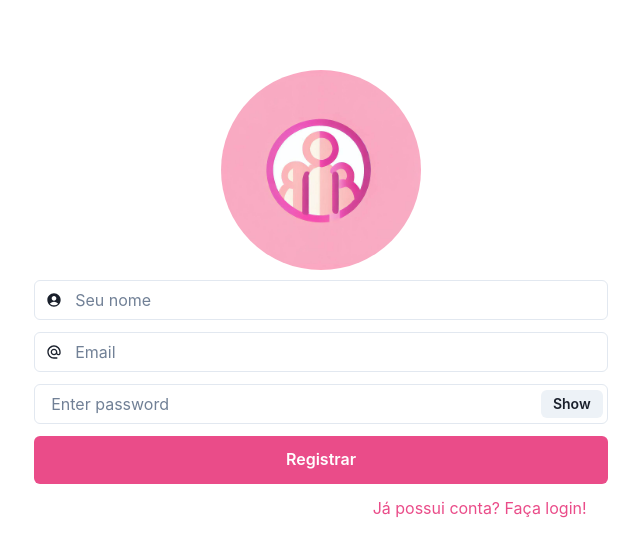
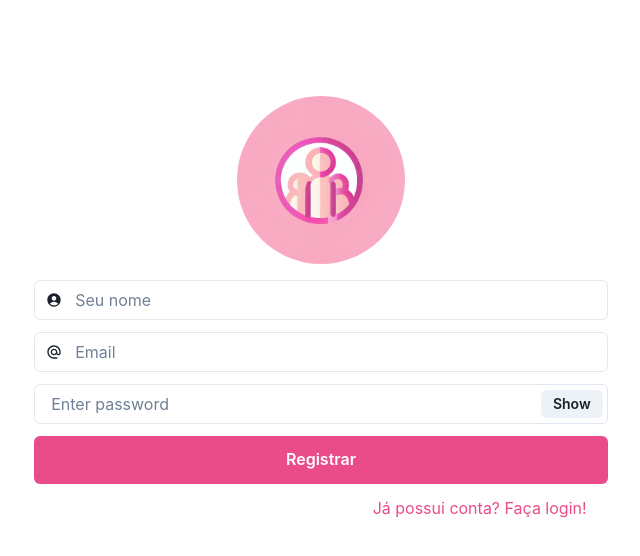
Before and after one commit to carlinaceo28/fullstack-test, a React (Vite) app in the folder client/: page /registrar in a window 1280 px wide. Shown: the top 556 px of the page, without its empty margins (319-959 px from the left). Built offline with nearby package versions, Linux system fonts and the light colour scheme.

Commit message:
Correcao do bug no layout do register.module.scss

```diff
--- a/client/src/pages/register/register.module.scss
+++ b/client/src/pages/register/register.module.scss
@@ -20,7 +20,8 @@
   height: 200px;
   border-radius: 50%;
   position: absolute;
-  bottom: 250px;
+  bottom: 100%;
+  padding: 16px;
 }
 
 .loginContainerDivP {
```
